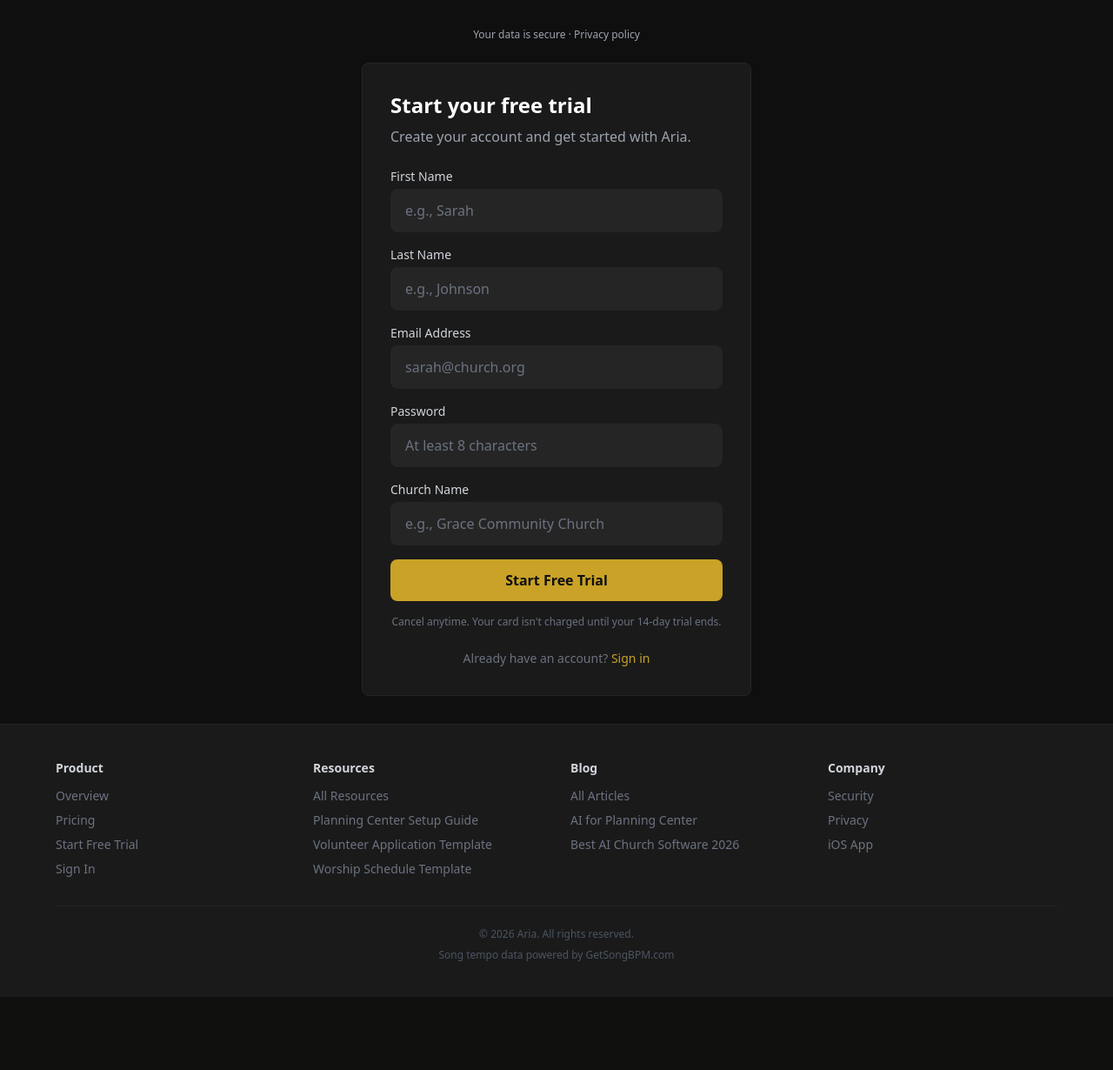
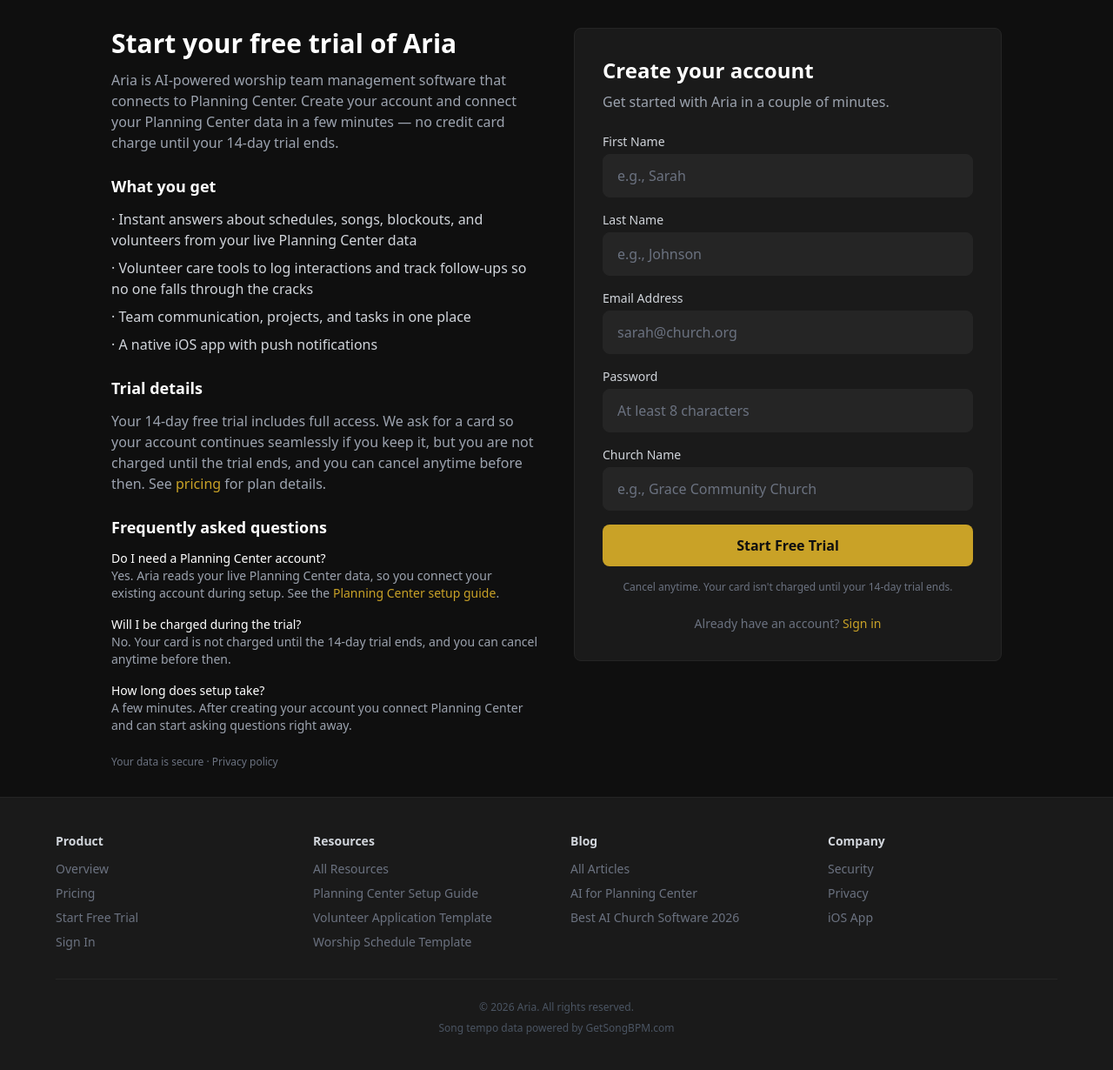
Before and after one commit to ryanpate/CHAgent, a Django app: template templates/core/onboarding/signup.html in a window 1280 px wide. Shown: the part 73-1303 px from the top of the page at 87% size. Before the commit the page ends 1178 px from the top, so only its background shows below. Run offline with Django 5.2, Linux system fonts and the light colour scheme; the template is opened without the code that fills it, so the values that code supplies are empty; some libraries are stand-ins or nearby versions.

Commit message:
SEO Phase 1b: add indexable content to thin /signup/ page
/signup/ had ~118 visible words (a bare form) and sat "discovered – not
indexed" in Search Console. Restructured into a two-column layout: a left
column with value props, trial details, and a short FAQ (indexable +
conversion-supporting), and the existing form on the right — form preserved
exactly, single H1. Visible content ~118 -> ~336 words.

Pricing was left unchanged: already 600+ words with FAQPage schema; Phase 0's
footer links address its crawl-priority, so adding prose would be bloat.

Test: signup has one H1, the new content sections, and an intact form.

Co-Authored-By: Claude Opus 4.8 (1M context) <noreply@anthropic.com>

```diff
--- a/templates/core/onboarding/signup.html
+++ b/templates/core/onboarding/signup.html
@@ -6,17 +6,61 @@
 
 {% block beta_banner %}{% endblock %}
 {% block header_badge %}{% endblock %}
+{% block container_class %}max-w-5xl{% endblock %}
 
 {% block content %}
-<div class="max-w-md mx-auto">
-    <p class="text-xs text-gray-400 text-center mb-6">
-        <a href="{% url 'security' %}" class="hover:text-gray-300">Your data is secure</a> &middot;
-        <a href="{% url 'privacy' %}" class="hover:text-gray-300">Privacy policy</a>
-    </p>
+<div class="grid md:grid-cols-2 gap-10 items-start">
+    <!-- Value + FAQ (indexable content) -->
+    <div class="order-2 md:order-1">
+        <h1 class="text-3xl font-bold text-white mb-3">Start your free trial of Aria</h1>
+        <p class="text-gray-400 mb-6">
+            Aria is AI-powered worship team management software that connects to Planning Center.
+            Create your account and connect your Planning Center data in a few minutes &mdash; no
+            credit card charge until your 14-day trial ends.
+        </p>
 
-    <div class="bg-ch-dark rounded-lg border border-ch-gray p-8">
-        <h1 class="text-2xl font-bold text-white mb-2">Start your free trial</h1>
-        <p class="text-gray-400 mb-6">Create your account and get started with Aria.</p>
+        <h2 class="text-lg font-semibold text-white mb-3">What you get</h2>
+        <ul class="space-y-2 text-gray-300 mb-6">
+            <li>&middot; Instant answers about schedules, songs, blockouts, and volunteers from your live Planning Center data</li>
+            <li>&middot; Volunteer care tools to log interactions and track follow-ups so no one falls through the cracks</li>
+            <li>&middot; Team communication, projects, and tasks in one place</li>
+            <li>&middot; A native iOS app with push notifications</li>
+        </ul>
+
+        <h2 class="text-lg font-semibold text-white mb-3">Trial details</h2>
+        <p class="text-gray-400 mb-6">
+            Your 14-day free trial includes full access. We ask for a card so your account continues
+            seamlessly if you keep it, but you are not charged until the trial ends, and you can
+            cancel anytime before then. See <a href="{% url 'pricing' %}" class="text-ch-gold hover:underline">pricing</a>
+            for plan details.
+        </p>
+
+        <h2 class="text-lg font-semibold text-white mb-3">Frequently asked questions</h2>
+        <div class="space-y-4 text-sm">
+            <div>
+                <p class="text-white font-medium">Do I need a Planning Center account?</p>
+                <p class="text-gray-400">Yes. Aria reads your live Planning Center data, so you connect your existing account during setup. See the <a href="{% url 'resource_pco_guide' %}" class="text-ch-gold hover:underline">Planning Center setup guide</a>.</p>
+            </div>
+            <div>
+                <p class="text-white font-medium">Will I be charged during the trial?</p>
+                <p class="text-gray-400">No. Your card is not charged until the 14-day trial ends, and you can cancel anytime before then.</p>
+            </div>
+            <div>
+                <p class="text-white font-medium">How long does setup take?</p>
+                <p class="text-gray-400">A few minutes. After creating your account you connect Planning Center and can start asking questions right away.</p>
+            </div>
+        </div>
+
+        <p class="text-xs text-gray-500 mt-6">
+            <a href="{% url 'security' %}" class="hover:text-gray-300">Your data is secure</a> &middot;
+            <a href="{% url 'privacy' %}" class="hover:text-gray-300">Privacy policy</a>
+        </p>
+    </div>
+
+    <!-- Signup form -->
+    <div class="order-1 md:order-2 bg-ch-dark rounded-lg border border-ch-gray p-8">
+        <h2 class="text-2xl font-bold text-white mb-2">Create your account</h2>
+        <p class="text-gray-400 mb-6">Get started with Aria in a couple of minutes.</p>
 
         {% if errors %}
         <div class="bg-red-900/50 border border-red-500 rounded-lg p-4 mb-6">
```
Also changed, not shown: tests/test_seo.py (+13 -0 lines).
